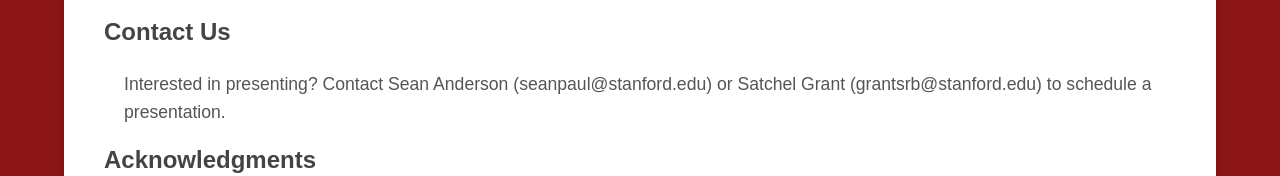
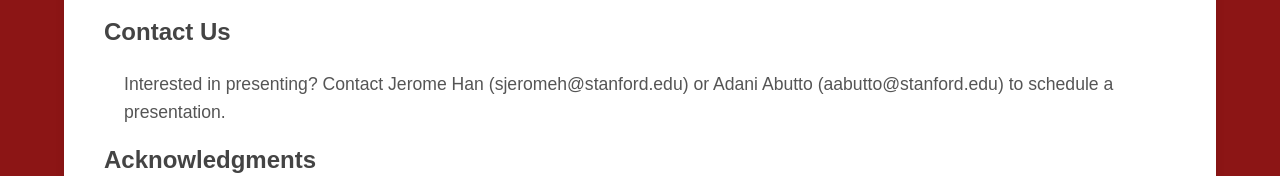
Before and after one commit to compucogsci/compucogsci.github.io, a plain HTML site: page index.html in a window 1280 px wide. Shown: the part 1254-1430 px from the top of the page. Drawn offline with Linux system fonts and the light colour scheme; a web font is replaced by a local one.

Commit message:
Updating persons of contact

```diff
--- a/index.html
+++ b/index.html
@@ -75,7 +75,7 @@
 
                 <h3>Contact Us</h3>
                 <p class="indented-paragraph">
-                    Interested in presenting? Contact Sean Anderson (seanpaul@stanford.edu) or Satchel Grant (grantsrb@stanford.edu) to schedule a
+                    Interested in presenting? Contact Jerome Han (sjeromeh@stanford.edu) or Adani Abutto (aabutto@stanford.edu) to schedule a
                     presentation.
                 </p>
 
```
